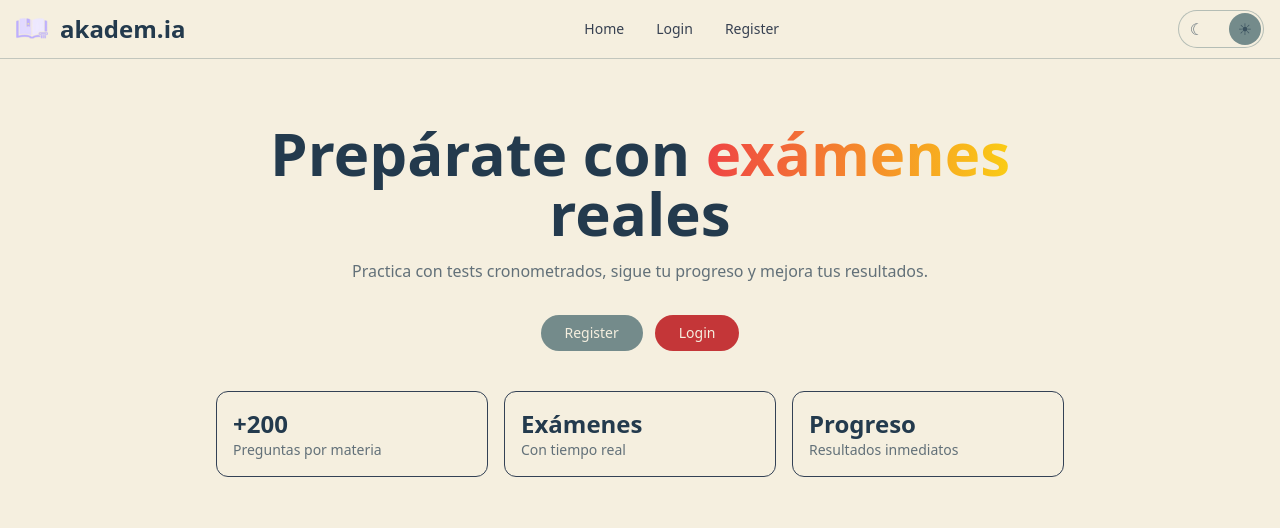
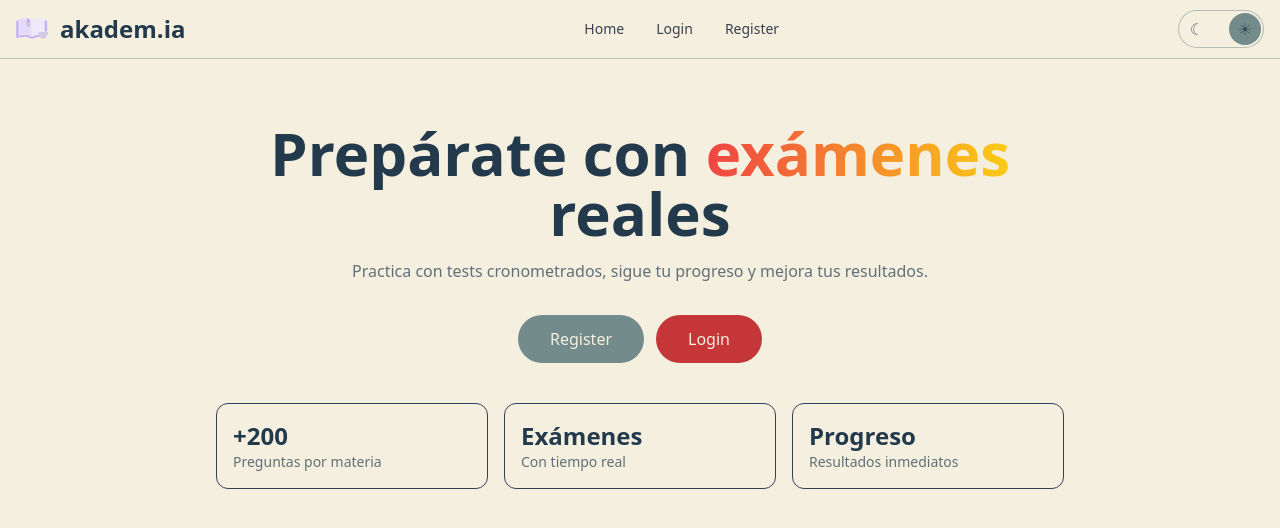
Before and after one commit to guilu/akadem.ia, a React (Vite) app in the folder frontend/: page / in a window 1280 px wide. Shown: the top 528 px of the page. Built offline with nearby package versions, Linux system fonts and the light colour scheme; no server answers.

Commit message:
💄 style (frontend) : home buttons size

```diff
--- a/frontend/src/pages/HomePage.tsx
+++ b/frontend/src/pages/HomePage.tsx
@@ -13,11 +13,11 @@ export default function HomePage({ isAuthed, activeAttemptId }: { isAuthed: bool
         <div className="mt-8 flex flex-col sm:flex-row gap-3 justify-center">
           {isAuthed && (
             <>
-              <Link className="btn btn-primary rounded-full px-6" to="/subjects">
+              <Link className="btn btn-primary rounded-full px-8 py-3 text-base" to="/subjects">
                 Crear examen
               </Link>
               {activeAttemptId && (
-                <Link className="btn btn-secondary rounded-full px-6" to={`/exams/attempts/${activeAttemptId}`}>
+                <Link className="btn btn-secondary rounded-full px-8 py-3 text-base" to={`/exams/attempts/${activeAttemptId}`}>
                   Reanudar examen
                 </Link>
               )}
@@ -25,8 +25,8 @@ export default function HomePage({ isAuthed, activeAttemptId }: { isAuthed: bool
           )}
           {!isAuthed && (
             <>
-              <Link className="btn btn-secondary rounded-full px-6" to="/register">Register</Link>
-              <Link className="btn btn-primary rounded-full px-6" to="/login">Login</Link>
+              <Link className="btn btn-secondary rounded-full px-8 py-3 text-base" to="/register">Register</Link>
+              <Link className="btn btn-primary rounded-full px-8 py-3 text-base" to="/login">Login</Link>
             </>
           )}
         </div>
```
